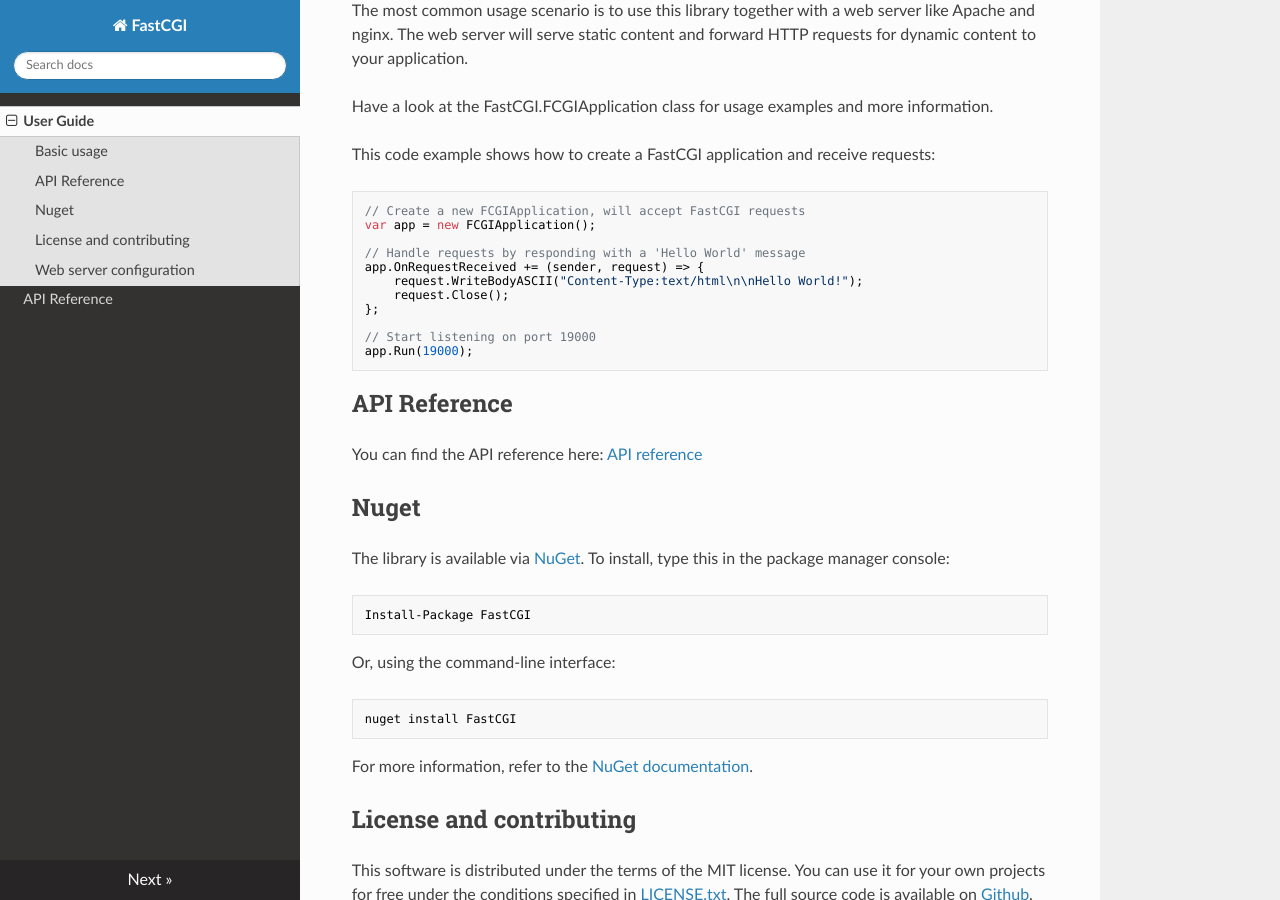
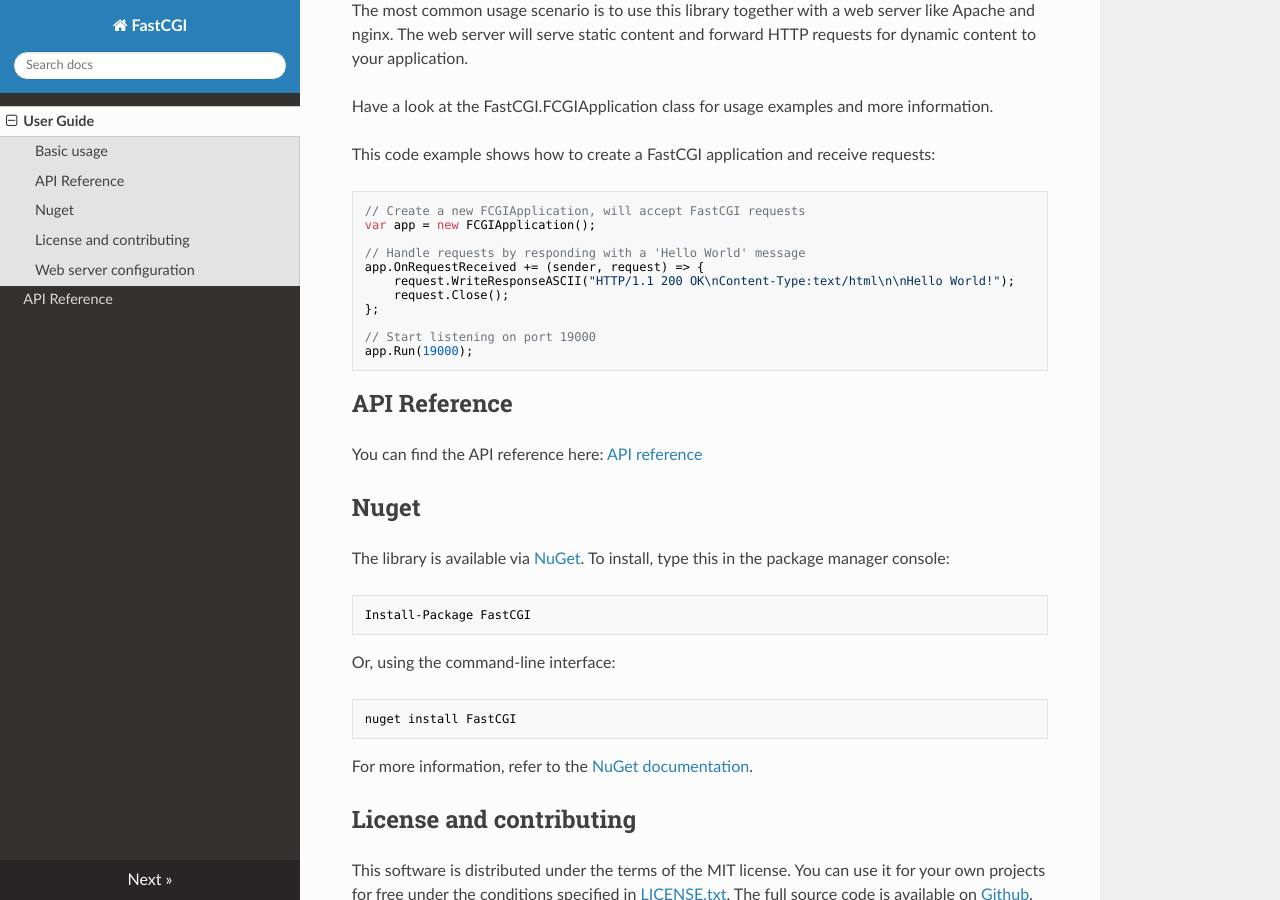
Before and after one commit to LukasBoersma/FastCGI, an MkDocs documentation site: the page built from Doc/index.md, in a window 1280 px wide and 900 px high, scrolled down 433 px. Built offline with MkDocs 1.6.1, drawn with Linux system fonts in a browser that asks for light colours; nearby versions of some CDN libraries; old or Windows-style settings are respelled for this version of MkDocs.

Commit message:
Fix HTTP header in usage example in the documentation

```diff
--- a/Doc/index.md
+++ b/Doc/index.md
@@ -22,7 +22,7 @@ var app = new FCGIApplication();
 
 // Handle requests by responding with a 'Hello World' message
 app.OnRequestReceived += (sender, request) => {
-    request.WriteBodyASCII("Content-Type:text/html\n\nHello World!");
+    request.WriteResponseASCII("HTTP/1.1 200 OK\nContent-Type:text/html\n\nHello World!");
     request.Close();
 };
 
```
